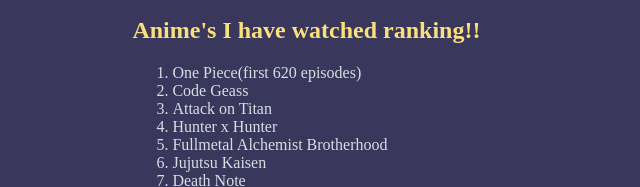
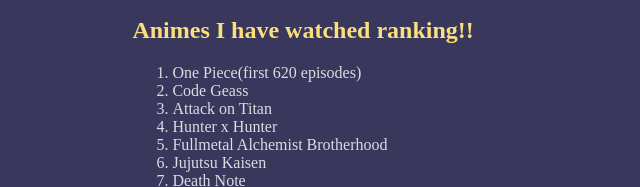
Before and after one commit to James-Miller7/WebDev-Bootcamp-1, a plain HTML site: page index.html in a window 1280 px wide. Shown: the part 1322-1509 px from the top of the page, 318-958 px from the left. Drawn offline with Linux system fonts and the light colour scheme.

Commit message:
Fixed grammar mistake

```diff
--- a/index.html
+++ b/index.html
@@ -43,7 +43,7 @@
                     different conversations.
                 </li>
             </ul>
-            <h2 id="title">Anime's I have watched ranking!!</h2>
+            <h2 id="title">Animes I have watched ranking!!</h2>
             <ol id="list-content">
                 <li>One Piece(first 620 episodes) </li>
                 <li>Code Geass</li>
```
